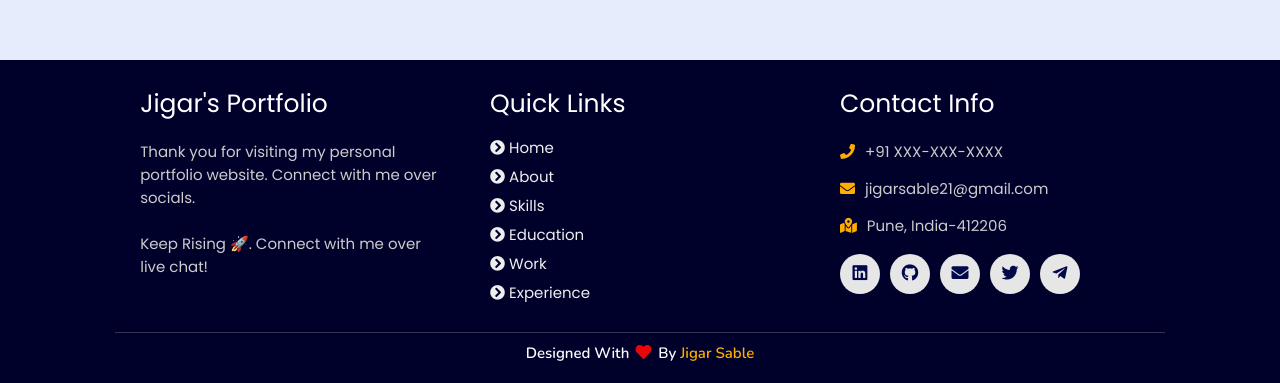
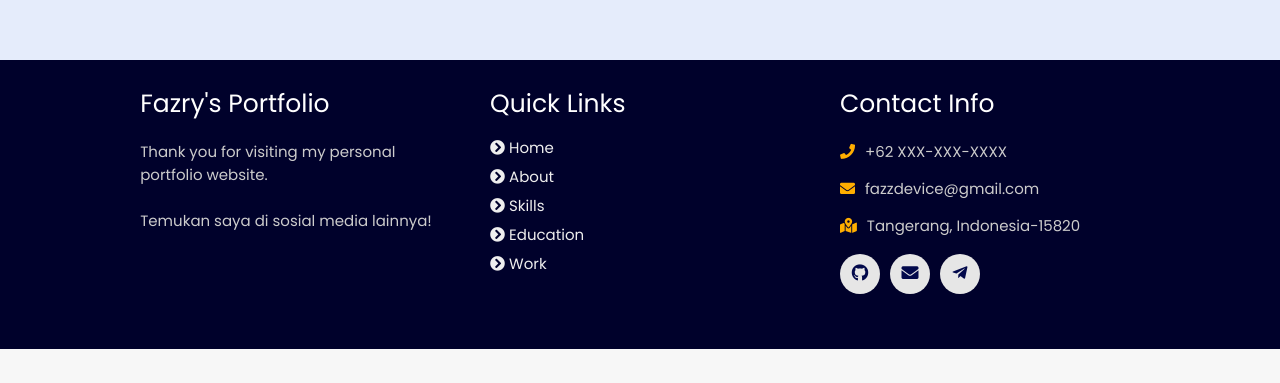
Before and after one commit to FazZenterprise/MyWebPortfolio, a plain HTML site: page index.html in a window 1280 px wide. Shown: the part 4317-4700 px from the top of the page. After the commit the page ends 4666 px from the top, so only its background shows below. Drawn offline with nearby package versions, Linux system fonts and the light colour scheme; animation ran at ten frames a second.

Commit message:
Update index.html

```diff
--- a/index.html
+++ b/index.html
@@ -252,8 +252,8 @@
   <div class="box-container">
 
       <div class="box">
-          <h3>Jigar's Portfolio</h3>
-          <p>Thank you for visiting my personal portfolio website. Connect with me over socials. <br/> <br/> Keep Rising 🚀. Connect with me over live chat!</p>
+          <h3>Fazry's Portfolio</h3>
+          <p>Thank you for visiting my personal portfolio website. <br/> <br/> Temukan saya di sosial media lainnya!</p>
       </div>
 
       <div class="box">
@@ -263,27 +263,20 @@
           <a href="#skills"><i class="fas fa-chevron-circle-right"></i> skills</a>
           <a href="#education"><i class="fas fa-chevron-circle-right"></i> education</a>
           <a href="#work"><i class="fas fa-chevron-circle-right"></i> work</a>
-          <a href="#experience"><i class="fas fa-chevron-circle-right"></i> experience</a>
       </div>
 
       <div class="box">
           <h3>contact info</h3>
-          <p> <i class="fas fa-phone"></i>+91 XXX-XXX-XXXX</p>
-          <p> <i class="fas fa-envelope"></i>jigarsable21@gmail.com</p>
-          <p> <i class="fas fa-map-marked-alt"></i>Pune, India-412206</p>
+          <p> <i class="fas fa-phone"></i>+62 XXX-XXX-XXXX</p>
+          <p> <i class="fas fa-envelope"></i>fazzdevice@gmail.com</p>
+          <p> <i class="fas fa-map-marked-alt"></i>Tangerang, Indonesia-15820</p>
           <div class="share">
-
-              <a href="https://www.linkedin.com/in/jigar-sable" class="fab fa-linkedin" aria-label="LinkedIn" target="_blank"></a>
-              <a href="https://github.com/jigar-sable" class="fab fa-github" aria-label="GitHub" target="_blank"></a>
-              <a href="mailto:jigarsable21@gmail.com" class="fas fa-envelope" aria-label="Mail" target="_blank"></a>
-              <a href="https://twitter.com/jigar_sable" class="fab fa-twitter" aria-label="Twitter" target="_blank"></a>
-              <a href="https://t.me/lifecode5" class="fab fa-telegram-plane" aria-label="Telegram" target="_blank"></a>
+              <a href="https://github.com/FazZenterprise" class="fab fa-github" aria-label="GitHub" target="_blank"></a>
+              <a href="mailto:fazzdevice@gmail.com" class="fas fa-envelope" aria-label="Mail" target="_blank"></a>
+              <a href="https://t.me/prsetdragnel" class="fab fa-telegram-plane" aria-label="Telegram" target="_blank"></a>
           </div>
       </div>
   </div>
-
-  <h1 class="credit">Designed with <i class="fa fa-heart pulse"></i> by <a href="https://www.linkedin.com/in/jigar-sable"> jigar sable</a></h1>
-
 </section>
 <!-- footer section ends -->
 
```
